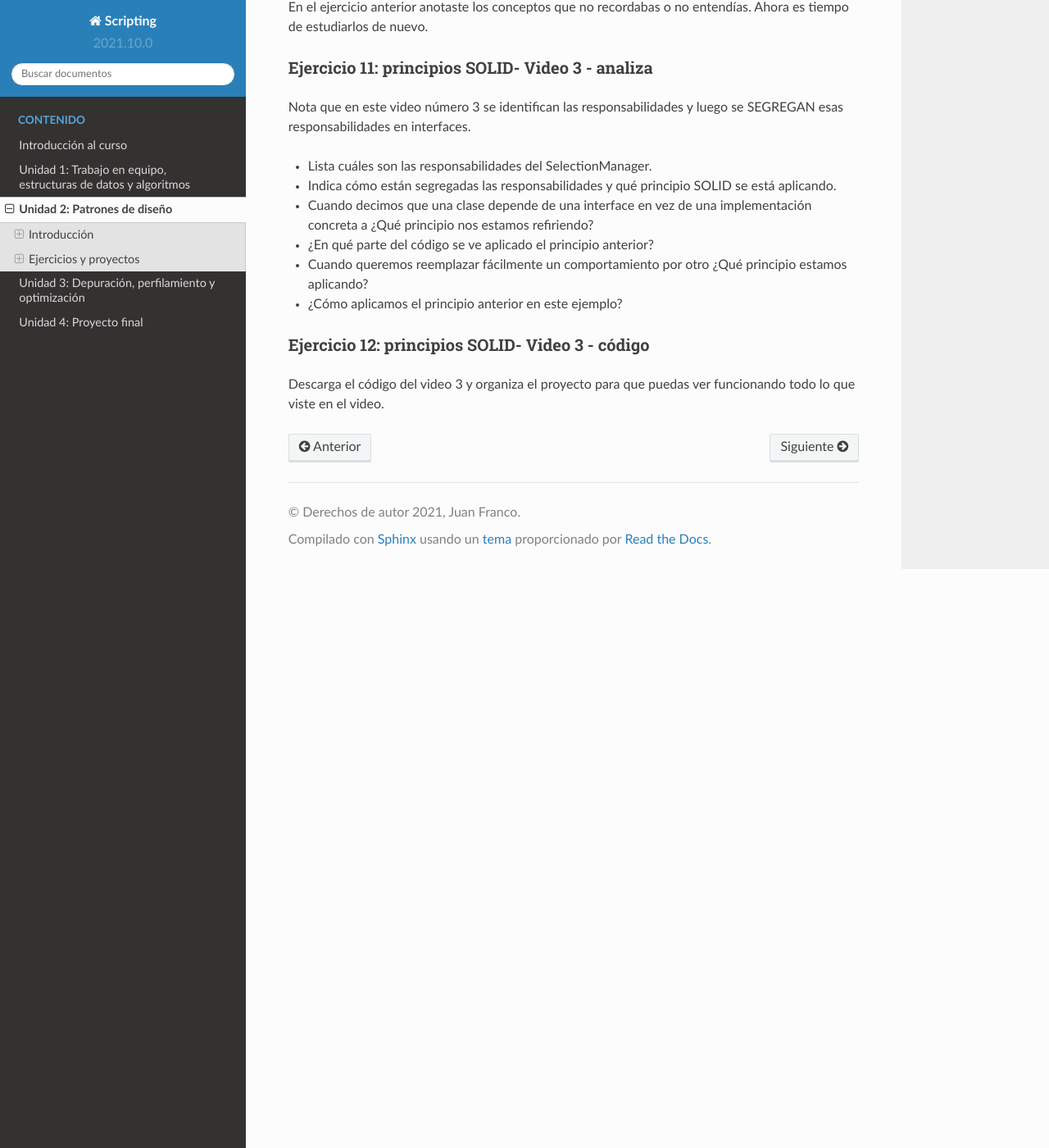
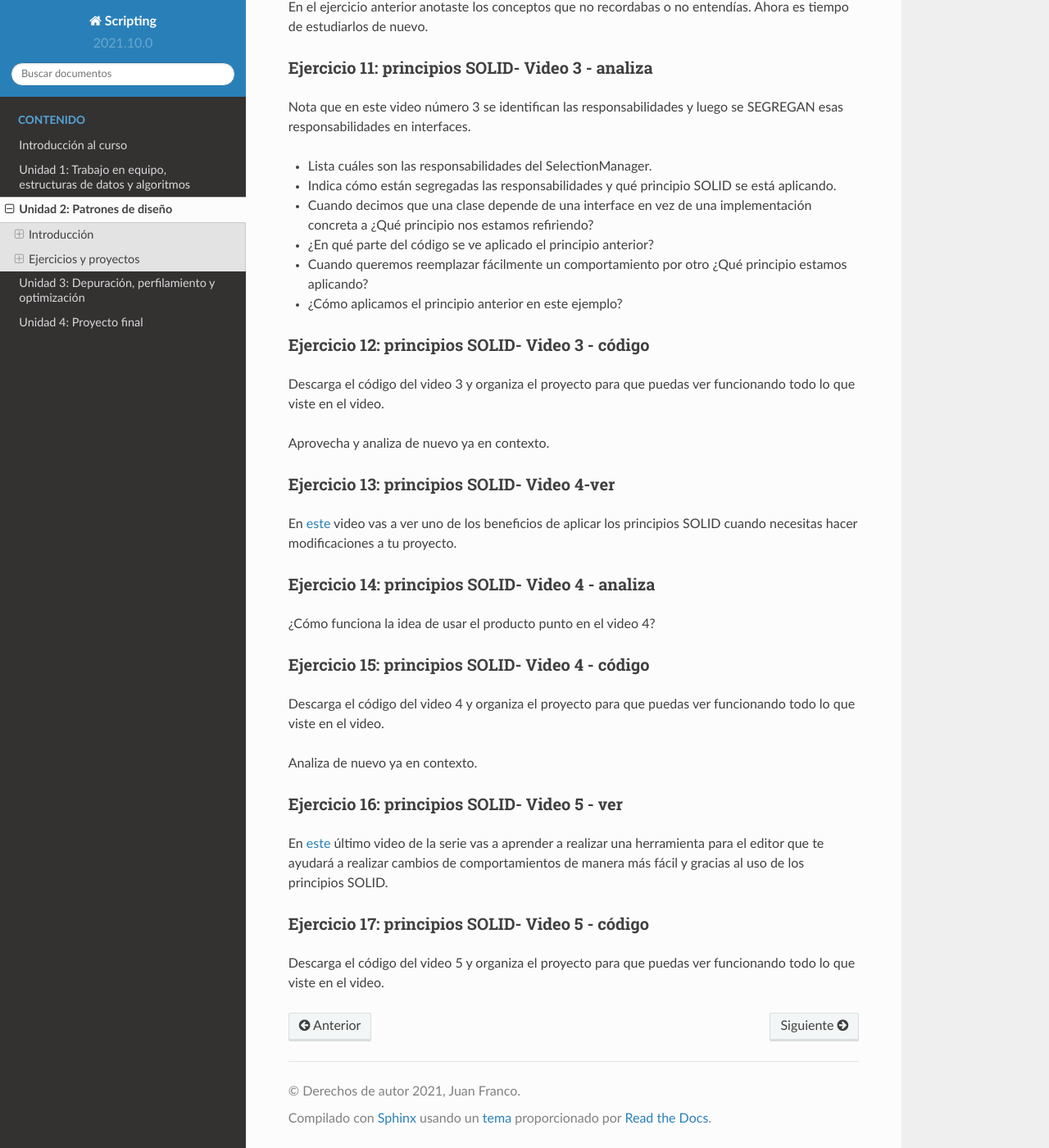
Before and after one commit to juanferfranco/scripting, a Sphinx documentation site: the page built from docs/_unidad2/unidad2.rst, in a window 1280 px wide and 1400 px high, scrolled down 2387 px. Shown: the whole window at 82% size. Built offline with Sphinx 7.4.7 and the Read the Docs theme 2.0.0, drawn with Linux system fonts in a browser that asks for light colours.

Commit message:
add ex 13 to 17

```diff
--- a/docs/_unidad2/unidad2.rst
+++ b/docs/_unidad2/unidad2.rst
@@ -156,3 +156,39 @@ Ejercicio 12: principios SOLID- Video 3 - código
 
 Descarga el código del video 3 y organiza el proyecto para que puedas
 ver funcionando todo lo que viste en el video.
+
+Aprovecha y analiza de nuevo ya en contexto.
+
+Ejercicio 13: principios SOLID- Video 4-ver
+^^^^^^^^^^^^^^^^^^^^^^^^^^^^^^^^^^^^^^^^^^^
+
+En `este <https://www.youtube.com/watch?v=cxJnvEpwQHc>`__ video vas a ver
+uno de los beneficios de aplicar los principios SOLID cuando necesitas
+hacer modificaciones a tu proyecto.
+
+Ejercicio 14: principios SOLID- Video 4 - analiza
+^^^^^^^^^^^^^^^^^^^^^^^^^^^^^^^^^^^^^^^^^^^^^^^^^^^^
+
+¿Cómo funciona la idea de usar el producto punto en el video 4?
+
+Ejercicio 15: principios SOLID- Video 4 - código
+^^^^^^^^^^^^^^^^^^^^^^^^^^^^^^^^^^^^^^^^^^^^^^^^^^^^
+
+Descarga el código del video 4 y organiza el proyecto para que puedas
+ver funcionando todo lo que viste en el video.
+
+Analiza de nuevo ya en contexto.
+
+Ejercicio 16: principios SOLID- Video 5 - ver
+^^^^^^^^^^^^^^^^^^^^^^^^^^^^^^^^^^^^^^^^^^^^^^^^^^^^
+
+En `este <https://www.youtube.com/watch?v=MjwbhfR7DsM>`__ último video de la
+serie vas a aprender a realizar una herramienta
+para el editor que te ayudará a realizar cambios de comportamientos
+de manera más fácil y gracias al uso de los principios SOLID.
+
+Ejercicio 17: principios SOLID- Video 5 - código
+^^^^^^^^^^^^^^^^^^^^^^^^^^^^^^^^^^^^^^^^^^^^^^^^^^^^
+
+Descarga el código del video 5 y organiza el proyecto para que puedas
+ver funcionando todo lo que viste en el video.
```
